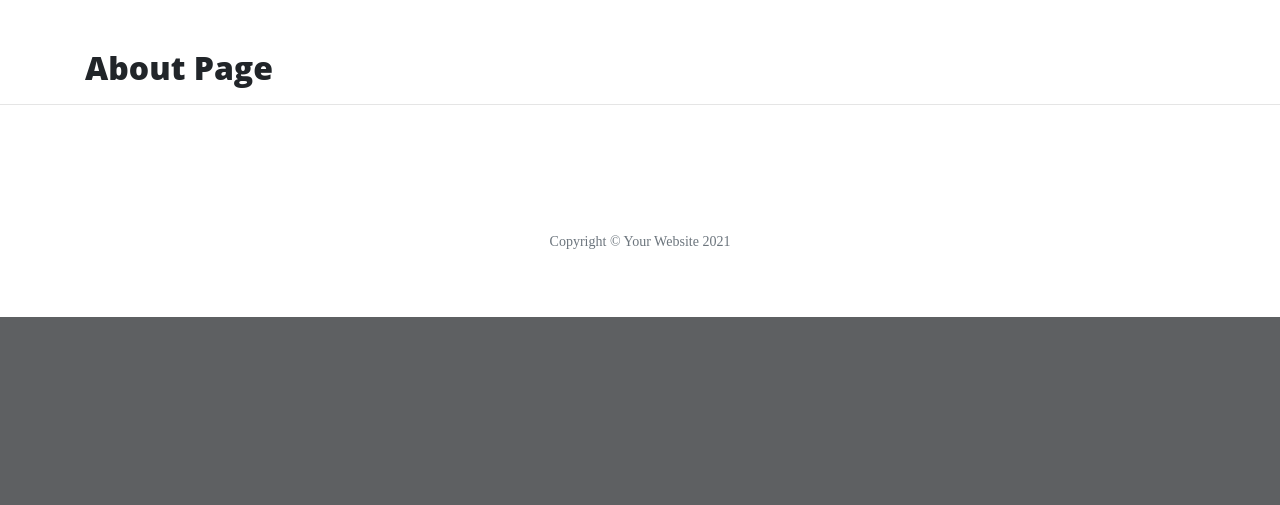
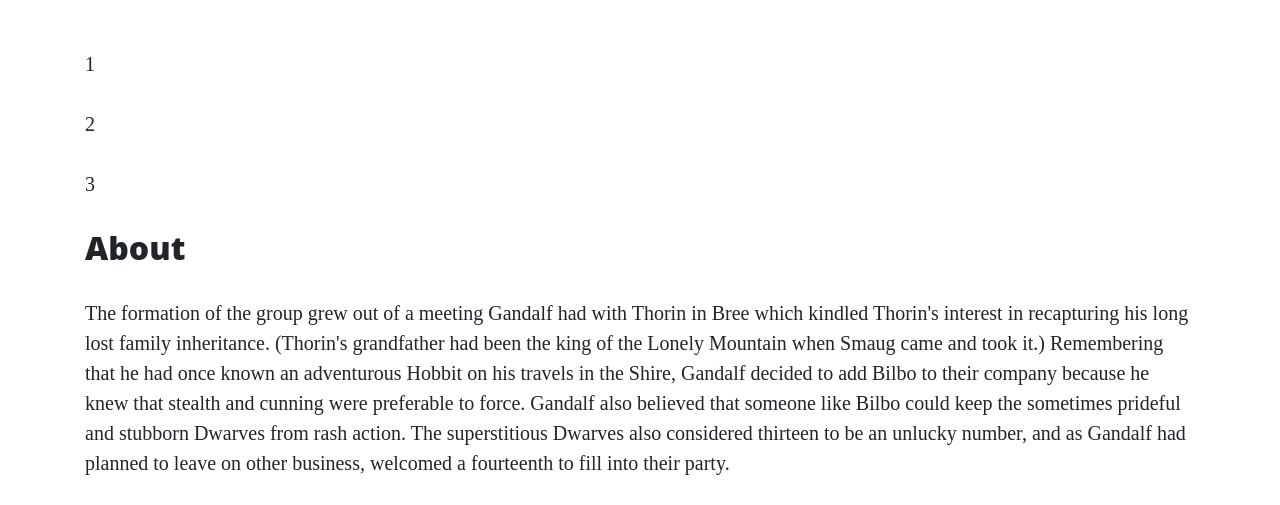
Before and after one commit to ajba1973/flaskzero, a Flask app: page /about in a window 1280 px wide. Shown: the part 629-1134 px from the top of the page. Before the commit the page ends 946 px from the top, so only its background shows below. Run offline with Flask 2, Linux system fonts and the light colour scheme; some libraries are stand-ins or nearby versions.

Commit message:
added  array struture

```diff
--- a/run.py
+++ b/run.py
@@ -12,16 +12,18 @@
 # routing
 @app.route("/about")
 def about():
-    return render_template("about.html")
+    return render_template("about.html", page_title="About", list_of_numbers=[1, 2, 3])
 
 @app.route("/contact")
 def contact():
-    return render_template("contact.html")
+    return render_template("contact.html", page_title="Contact"
+)
 
 
 @app.route("/careers")
 def careers():
-    return render_template("careers.html")
+    return render_template("careers.html", page_title="Careers")
+
 
 if __name__ == "__main__":
     app.run(
--- /dev/null
+++ b/static/css/style.css
@@ -0,0 +1,3 @@
+.col-md-5 img {
+    width: 100%;
+}
--- a/templates/about.html
+++ b/templates/about.html
@@ -1,4 +1,67 @@
 {% extends 'base.html' %}
 {% block content %}
-    <h2>About Page</h2>
+
+    {% for number in list_of_numbers %}
+        <p>{{ number }}</p>
+    {% endfor %}
+
+    <h2>{{ page_title }}</h2>
+
+     <p>
+        The formation of the group grew out of a meeting Gandalf had with Thorin in Bree which kindled Thorin's interest in
+		recapturing his long lost family inheritance. (Thorin's grandfather had been the king of the Lonely Mountain when
+		Smaug came and took it.) Remembering that he had once known an adventurous Hobbit on his travels in the Shire,
+		Gandalf decided to add Bilbo to their company because he knew that stealth and cunning were preferable to force.
+		Gandalf also believed that someone like Bilbo could keep the sometimes prideful and stubborn Dwarves from rash
+		action. The superstitious Dwarves also considered thirteen to be an unlucky number, and as Gandalf had planned to
+		leave on other business, welcomed a fourteenth to fill into their party.
+    </p>
+
+    <div class="row featurette">
+        <div class="col-md-7">
+            <h3>Thorin Oakshield</h3>
+            <p>
+				In the year TA 2746, Thorin II was born to Dwarven prince Thráin II in the mountain city of The Lonely Mountain.
+				Early in his youth, he and the other Dwarves of the Lonely Mountain were forced to flee by the dragon Smaug in TA
+				2770. While in exile, he quickly grew to become a capable warrior. This was demonstrated when he participated in the
+				Battle of Azanulbizar in TA 2799. He marched with one of the Dwarven armies beneath the East-gate of Moria. At some
+				point in the fighting, his shield broke, and using an oaken tree branch found on the floor as a shield, he gained
+				the epithet "Oakenshield," which would remain with him even in death.
+			</p>
+        </div>
+        <div class="col-md-5">
+            <img src="https://vignette.wikia.nocookie.net/lotr/images/3/3f/ThorinBIG.jpg" alt="">
+        </div>
+    </div>
+     <div class="row featurette">
+        <div class="col-md-5">
+            <img src="https://vignette.wikia.nocookie.net/lotr/images/b/b4/The-Hobbit-Fili-and-Kili.jpg" alt="">
+        </div>
+        <div class="col-md-7">
+            <h3>Fili and Kili</h3>
+			<p>
+				Fíli and Kíli were nephews of Thorin, who was the elder brother of their mother Dís. They were also nephews of
+				Frerin, grandsons of Thráin II, and great-grandsons of Thrór. Fíli's most distinguishing feature was his long nose,
+				the longest of any of the Dwarves in Thorin's company.
+			</p>
+        </div>
+    </div>
+     <div class="row featurette">
+        <div class="col-md-7">
+            <h3>Balin</h3>
+            <p>
+				Balin was a Dwarf leader, the son of Fundin, and elder brother of Dwalin. He was one of the thirteen Dwarves who
+				accompanied Thorin II Oakenshield on the quest to regain the Lonely Mountain.
+				A Dwarf Lord known for his wise counsel and willingness to listen, he was one of Thorin's closest friends and
+				advisers. Balin was distantly related to him, and a descendant of the noble house of Durin.
+
+				He later went to re-establish the kingdom of Moria, but within five years it was overcome once more by Orcs, and he
+				was killed there along with the rest of his companions
+			</p>
+        </div>
+        <div class="col-md-5">
+            <img src="https://static.wikia.nocookie.net/lotr/images/5/52/Balin.jpg" alt="">
+        </div>
+    </div>
+
 {% endblock %}
--- a/templates/base.html
+++ b/templates/base.html
@@ -4,8 +4,9 @@
     <meta charset="UTF-8">
     <meta name="viewport" content="width=device-width, initial-scale=1.0">
     <meta http-equiv="X-UA-Compatible" content="ie=edge">
-    <link rel="stylesheet" href="{{ url_for('static', filename='vendor/bootstrap/css/bootstrap.min.css') }}">
-    <link rel="stylesheet" href="{{ url_for('static', filename='css/clean-blog.css') }}">
+    <link rel="stylesheet" href="{{ url_for('static', filename='vendor/bootstrap/css/bootstrap.min.css') }}" type="text/css">
+    <link rel="stylesheet" href="{{ url_for('static', filename='css/clean-blog.css') }}" type="text/css">
+    <link rel="stylesheet" href="{{ url_for('static', filename='css/style.css') }}" type="text/css">
     <title>hello flask</title>
 </head>
 <body>
--- a/templates/careers.html
+++ b/templates/careers.html
@@ -1,4 +1,4 @@
 {% extends 'base.html' %}
 {% block content %}
-    <h1>Come Work With Us!</h1>
+     <h2>{{ page_title }}</h2>
 {% endblock %}
--- a/templates/contact.html
+++ b/templates/contact.html
@@ -1,4 +1,4 @@
 {% extends 'base.html' %}
 {% block content %}
-    <h2>Contact Us</h2>
+     <h2>{{ page_title }}</h2>
 {% endblock %}
```
